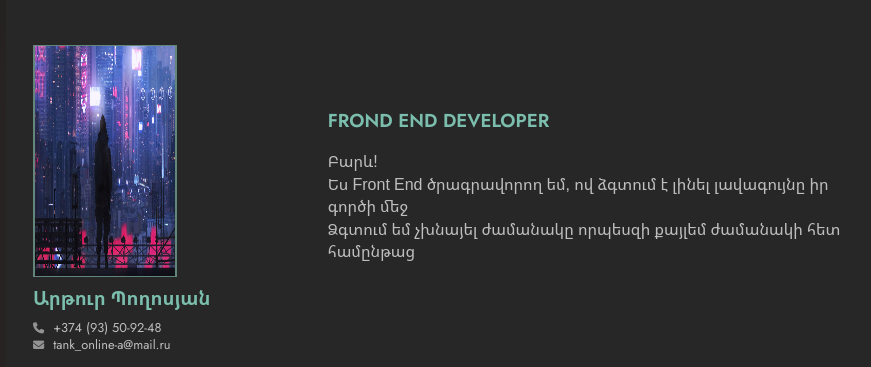
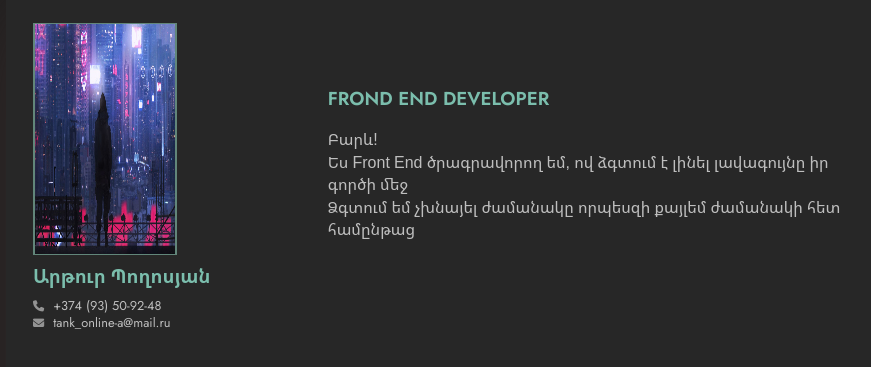
Before and after one commit to THE-ART-DEVELOPER/THE-ART-DEVELOPER.github.io, a plain HTML site: page index.html in a window 1280 px wide. Shown: the top 367 px of the page, without its empty margins (186-1057 px from the left). Drawn offline with Linux system fonts and the light colour scheme.

Commit message:
three commit

```diff
--- a/index.html
+++ b/index.html
@@ -11,7 +11,7 @@
 </head>
 <body>
     <div class="divMain">
-        <div class="divCv"><br/>
+        <div class="divCv">
             <div class="divHeader">
                 <div class="divPhoto">
                     <img src="./img/nkar.jpg" class="photo"/>
```
